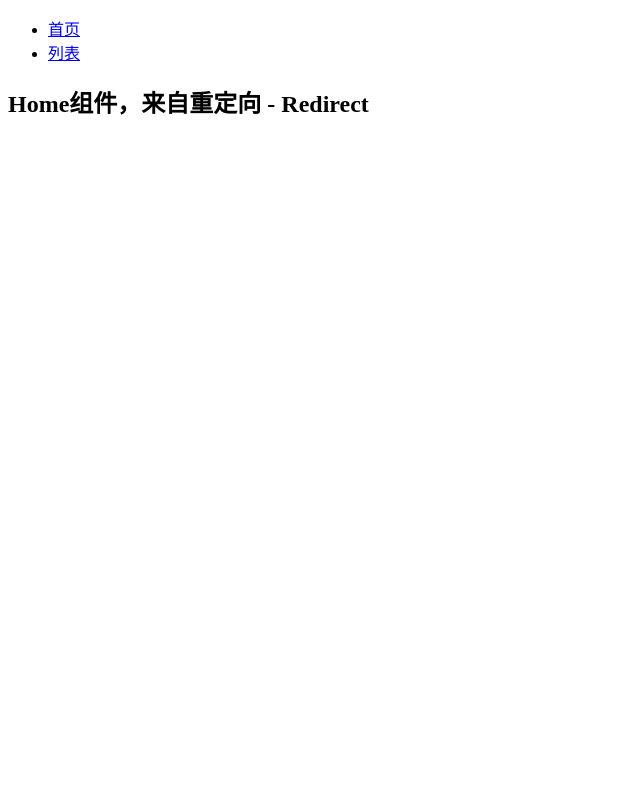
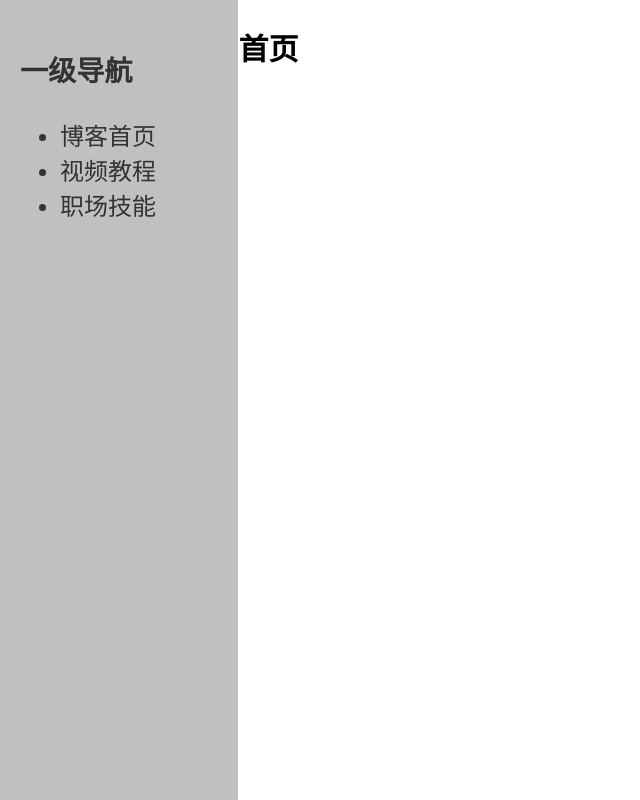
Before and after one commit to ReasonYuan/study-react, a React (Create React App) app in the folder study-router/: page /home in a window 1280 px wide. Shown: the top 800 px of the page, without its empty margins (0-640 px from the left). Built offline with nearby package versions, Linux system fonts and the light colour scheme.

Commit message:
嵌套路由初始

```diff
--- /dev/null
+++ b/study-router/src/pages/lesson-2/AppRouter.js
@@ -0,0 +1,41 @@
+/*
+ * @Author: reason
+ * @Date: 2020-08-08 14:02:45
+ * @LastEditTime: 2020-08-08 14:10:14
+ * @FilePath: /study-react/study-router/src/pages/lesson-2/AppRouter.js
+ * @Descripttion:
+ */
+
+
+
+import React from 'react'
+import { BrowserRouter as Router, Route, Link } from 'react-router-dom'
+import Index from './Index'
+import './index.css'
+
+
+function AppRouter () {
+
+  return (
+    <Router>
+      <div className="mainDiv">
+        <div className="leftNav">
+          <h3>一级导航</h3>
+          <ul>
+            <li to="/">博客首页</li>
+            <li to="">视频教程</li>
+            <li to="">职场技能</li>
+          </ul>
+        </div>
+
+        <div className="rightMain">
+          <Route path="" exact component={Index} />
+        </div>
+
+      </div>
+    </Router>
+  )
+}
+
+
+export default AppRouter
--- /dev/null
+++ b/study-router/src/pages/lesson-2/Index.js
@@ -0,0 +1,16 @@
+/*
+ * @Author: reason
+ * @Date: 2020-08-08 14:07:43
+ * @LastEditTime: 2020-08-08 14:08:46
+ * @FilePath: /study-react/study-router/src/pages/lesson-2/Index.js
+ * @Descripttion:
+ */
+import React from 'react'
+
+const Index = () => {
+  return (
+    <h2>首页</h2>
+  )
+}
+
+export default Index;
--- /dev/null
+++ b/study-router/src/pages/lesson-2/index.css
@@ -0,0 +1,26 @@
+
+body {
+  padding: 0;
+  margin: 0;
+}
+
+.mainDiv {
+  display: flex;
+  width: 100%;
+}
+
+.leftNav {
+  width: 16%;
+  background-color: #c0c0c0;
+  color: #333;
+  font-size: 24px;
+  height: 1000px;
+  padding: 20px;
+}
+
+.rightMain {
+  width: 84%;
+  height: 10000px;
+  background-color: #FFF;
+  font-size: 20px;
+}
```
Also changed, not shown: study-router/src/index.js (+6 -2 lines).
